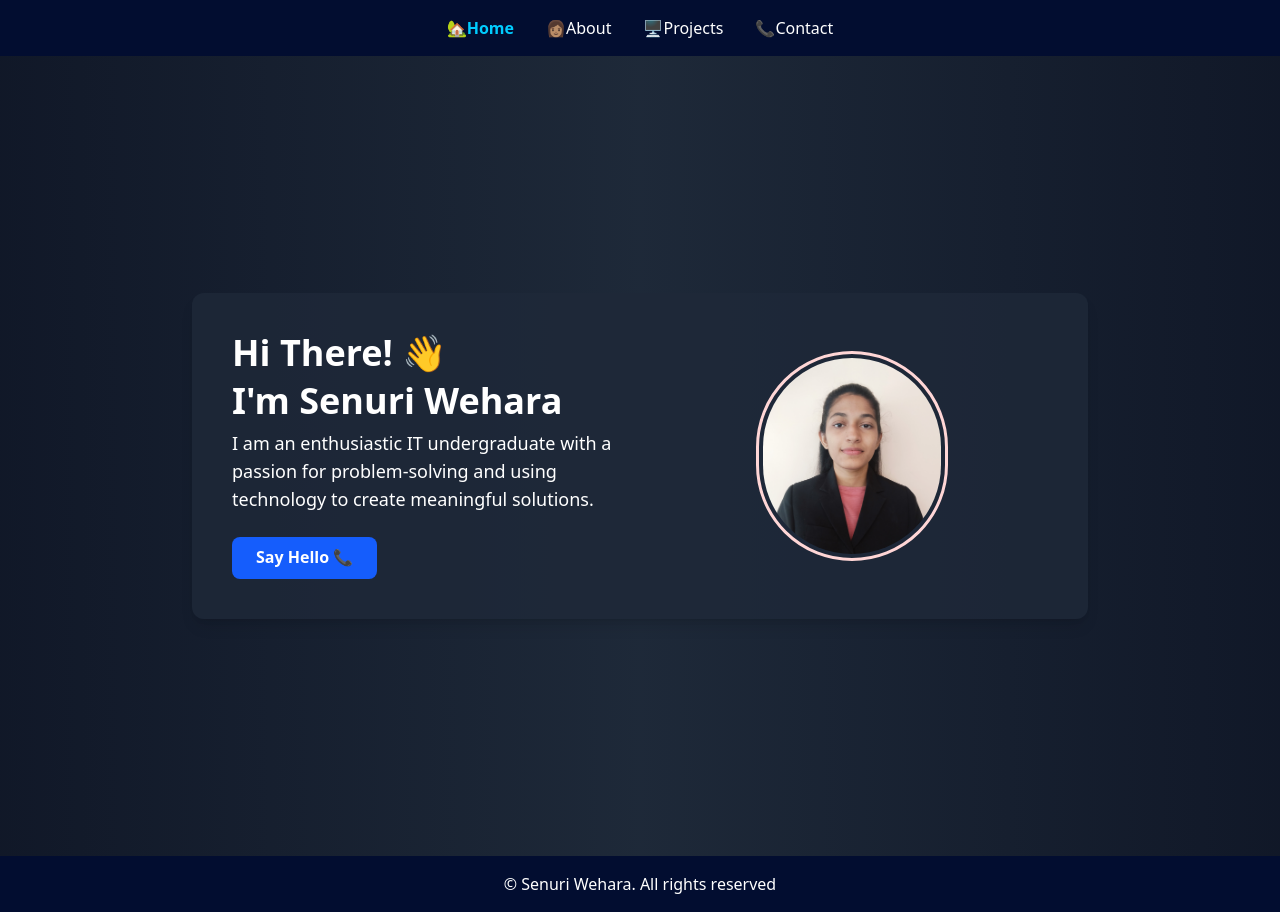
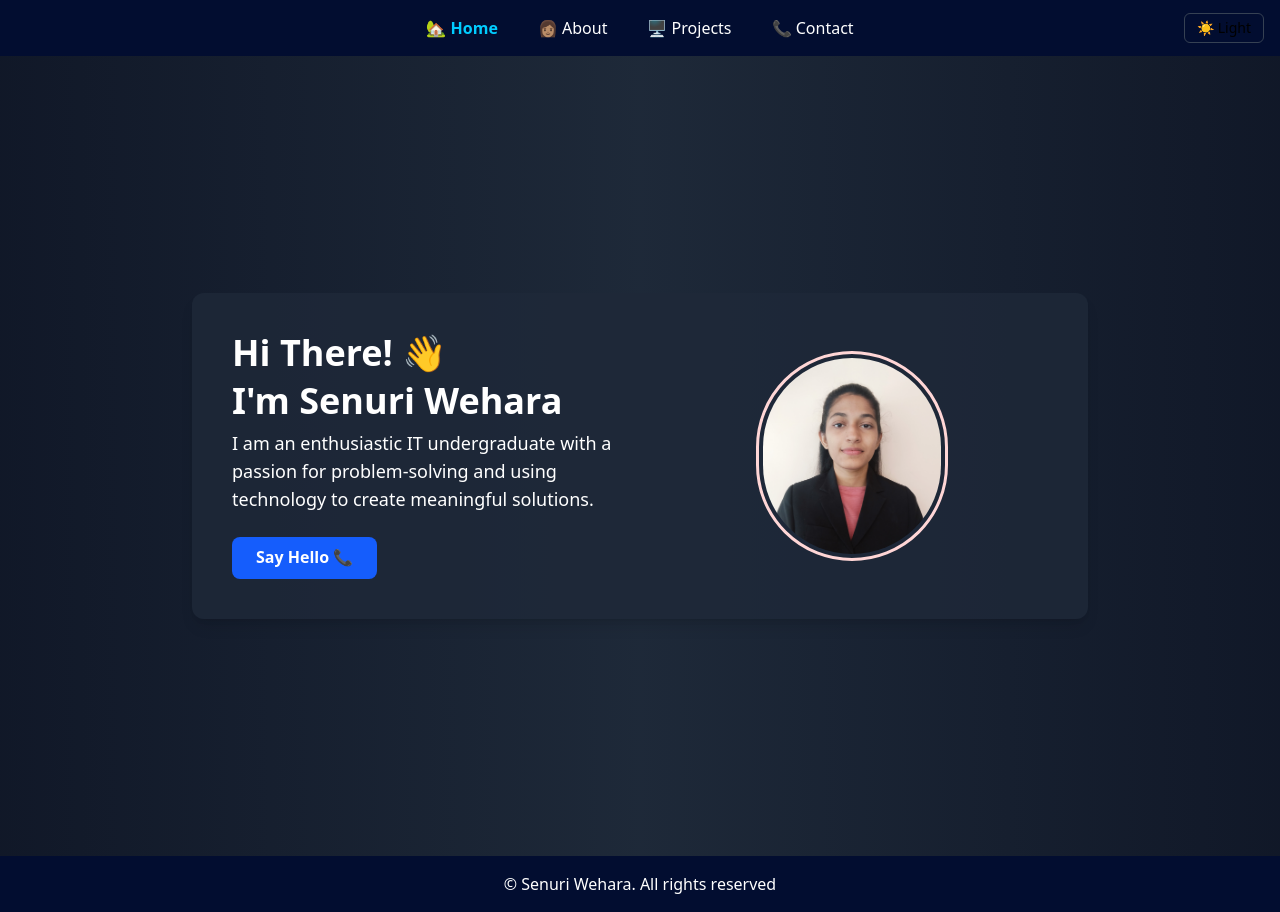
Before and after one commit to ICT-Courses/ict2233-ca-02-SWehara, a React (Vite) app: page / in a window 1280 px wide. Built offline with nearby package versions, Linux system fonts and the light colour scheme.

Commit message:
Added dark mode toggle

```diff
--- /dev/null
+++ b/src/components/DarkModeToggle.jsx
@@ -0,0 +1,35 @@
+import React, { useEffect, useState } from "react";
+
+export default function DarkModeToggle() {
+  const [dark, setDark] = useState(() => {
+    try {
+      const stored = localStorage.getItem("theme");
+      if (stored) return stored === "dark";
+      // default: respect prefers-color-scheme
+      return window.matchMedia && window.matchMedia("(prefers-color-scheme: dark)").matches;
+    } catch {
+      return true;
+    }
+  });
+
+  useEffect(() => {
+    const root = document.documentElement;
+    if (dark) {
+      root.classList.add("dark");
+      localStorage.setItem("theme", "dark");
+    } else {
+      root.classList.remove("dark");
+      localStorage.setItem("theme", "light");
+    }
+  }, [dark]);
+
+  return (
+    <button
+      aria-label="Toggle dark mode"
+      onClick={() => setDark(d => !d)}
+      className="ml-4 px-3 py-1 rounded-md border border-gray-700 text-sm"
+    >
+      {dark ? "🌙 Dark" : "☀️ Light"}
+    </button>
+  );
+}
--- a/src/components/Navbar.jsx
+++ b/src/components/Navbar.jsx
@@ -1,19 +1,27 @@
 import { NavLink } from "react-router-dom";
+import DarkModeToggle from "./DarkModeToggle";
 
 export default function Navbar() {
   const linkStyle = ({ isActive }) => ({
-    margin: "0 1rem",
+    margin: "0 0.75rem",
     textDecoration: "none",
-    color: isActive ? "#00ccffff" : "#fff", // active link color
-    fontWeight: isActive ? "bold" : "normal",
+    color: isActive ? "#00ccff" : "#fff",
+    fontWeight: isActive ? "700" : "500",
+    padding: "0.25rem .5rem",
+    borderRadius: "6px",
   });
 
   return (
-    <nav style={{ display: "flex", justifyContent: "center", padding: "1rem", backgroundColor: "#020d30ff" }}>
-      <NavLink to="/" style={linkStyle} end> 🏡Home</NavLink>
-      <NavLink to="/about" style={linkStyle}> 👩🏽About</NavLink>
-      <NavLink to="/projects" style={linkStyle}>🖥️Projects</NavLink>
-      <NavLink to="/contact" style={linkStyle}>📞Contact</NavLink>
+    <nav style={{ display: "flex", alignItems: "center", justifyContent: "center", padding: "0.75rem 1rem", backgroundColor: "#020d30" }}>
+      <div style={{ display: "flex", alignItems: "center" }}>
+        <NavLink to="/" style={linkStyle} end>🏡 Home</NavLink>
+        <NavLink to="/about" style={linkStyle}>👩🏽 About</NavLink>
+        <NavLink to="/projects" style={linkStyle}>🖥️ Projects</NavLink>
+        <NavLink to="/contact" style={linkStyle}>📞 Contact</NavLink>
+      </div>
+      <div style={{ marginLeft: "1rem", position: "absolute", right: "1rem" }}>
+        <DarkModeToggle />
+      </div>
     </nav>
   );
 }
```
